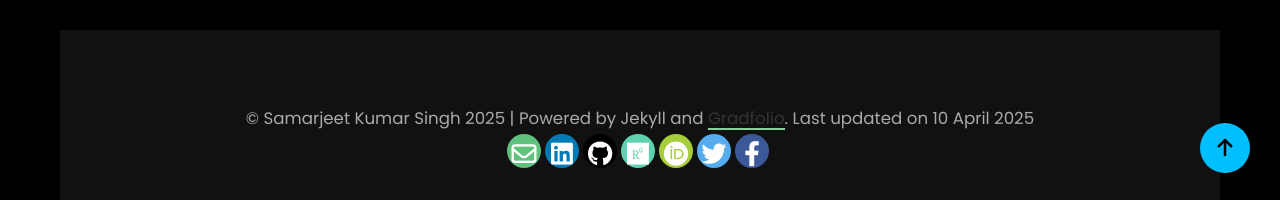
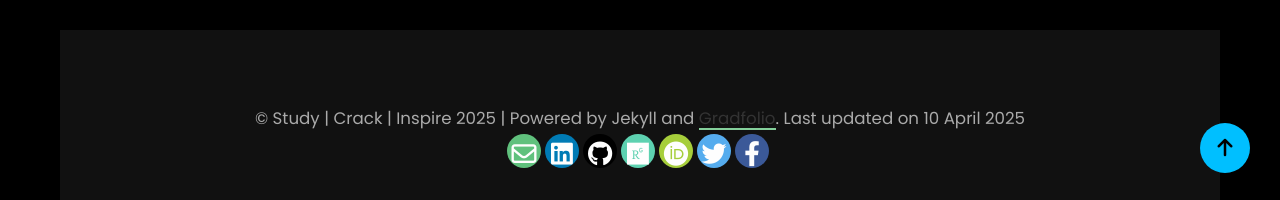
Before and after one commit to Samarjeetkumarsingh/website, a Jekyll site: the page built from index.md, in a window 1280 px wide and 900 px high, scrolled down 9602 px. Shown: the part 697-897 px from the top of the window. Built offline with Jekyll 4.4.1, drawn with Linux system fonts in a browser that asks for light colours; nearby versions of some CDN libraries; our own code applies the rules of GitHub Pages for plain Markdown files; some of the changed text lies outside the part shown.

Commit message:
Update _config.yml

```diff
--- a/_config.yml
+++ b/_config.yml
@@ -1,6 +1,6 @@
 ### your site title here
 
-title: Samarjeet Kumar Singh
+title: Study | Crack | Inspire
 description: Building, TestUrSelf | IISc Bengaluru | BOD, Kartavya | Materials Engineering
 
 baseurl:
```
